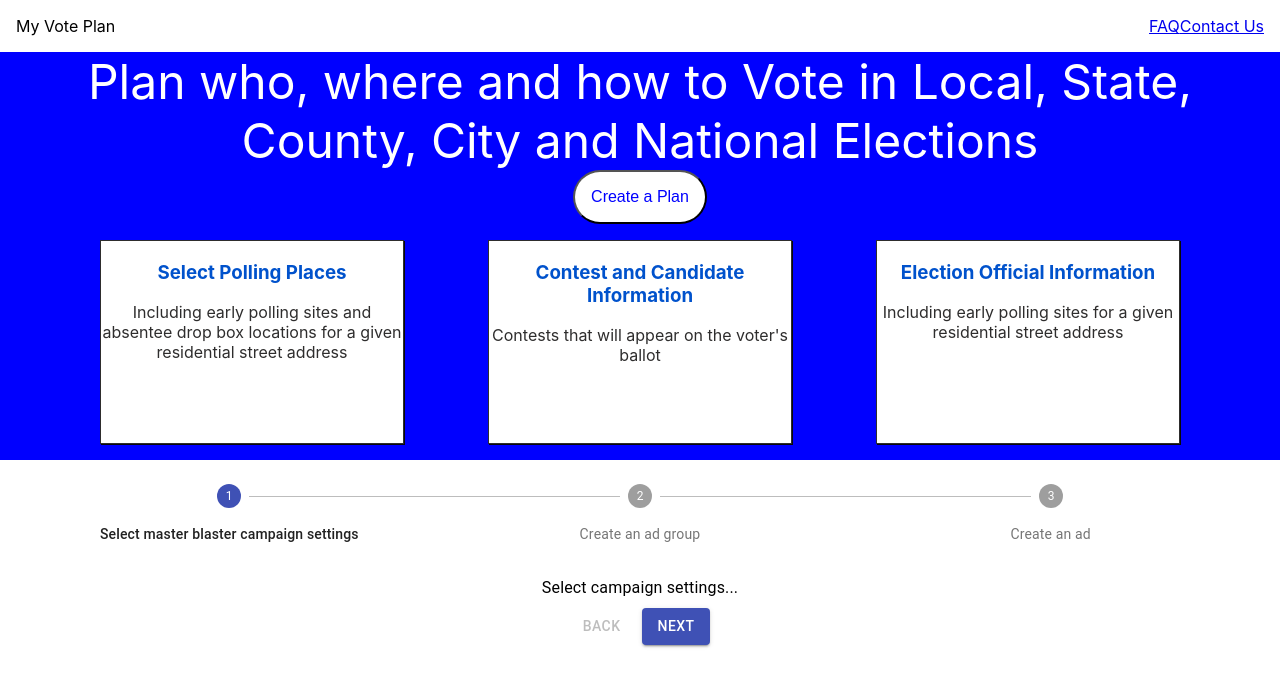
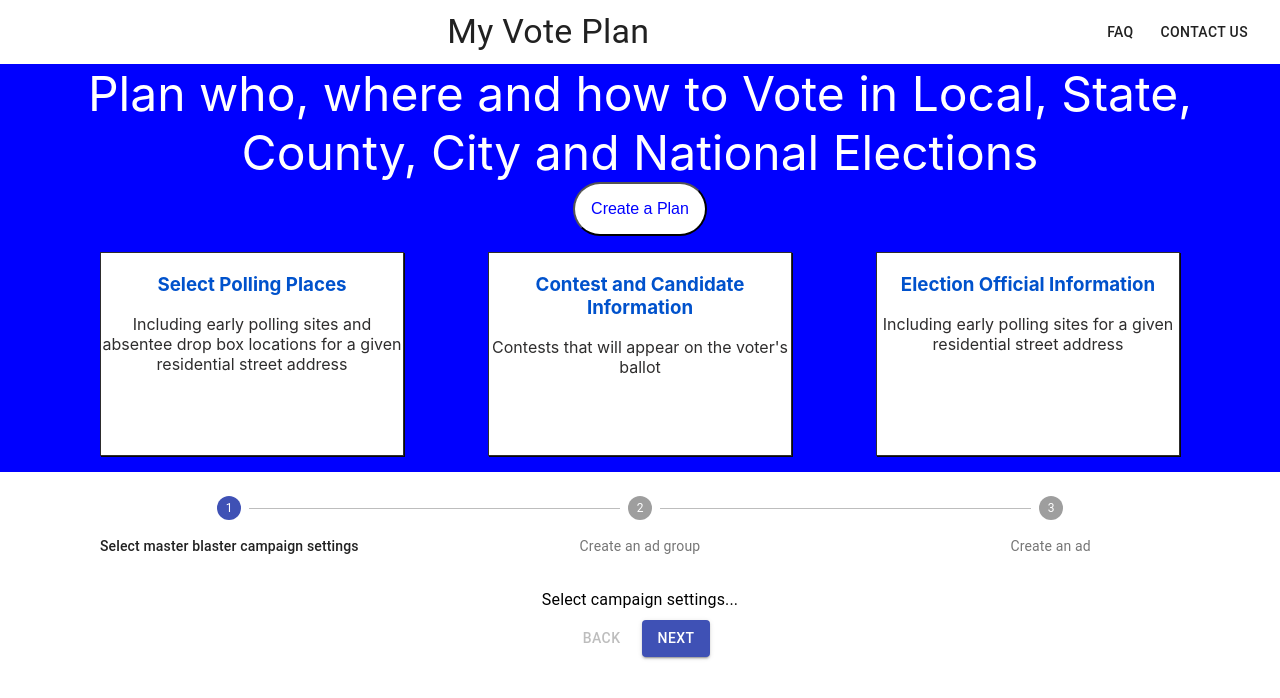
Before and after one commit to Jarquevious/myvoteplan.io, a React (Create React App) app: page / in a window 1280 px wide. Shown: the top 698 px of the page. Built offline with nearby package versions, Linux system fonts and the light colour scheme.

Commit message:
nav bar color changed to white

```diff
--- a/package.json
+++ b/package.json
@@ -44,5 +44,6 @@
       "last 1 firefox version",
       "last 1 safari version"
     ]
-  }
+  },
+  "devDependencies": {}
 }
--- a/src/components/navbar/navbar.js
+++ b/src/components/navbar/navbar.js
@@ -1,17 +1,38 @@
-/* eslint-disable jsx-a11y/anchor-is-valid */
-import './navbar.css'
+import React from 'react';
+import { makeStyles } from '@material-ui/core/styles';
+import AppBar from '@material-ui/core/AppBar';
+import Toolbar from '@material-ui/core/Toolbar';
+import Typography from '@material-ui/core/Typography';
+import Button from '@material-ui/core/Button';
+import IconButton from '@material-ui/core/IconButton';
+import MenuIcon from '@material-ui/icons/Menu';
 
-function Navbar() {
-    return(
-        <div className="Navbar">
-            <div>My Vote Plan</div>
-            <div>
-                <a href='#'>FAQ</a>
-                <a href='#'>Contact Us</a>
-            </div>
-        </div>
-    )
+const useStyles = makeStyles((theme) => ({
+  root: {
+    flexGrow: 1,
+  },
 
+  title: {
+    flexGrow: 1,
+    marginRight: theme.spacing(2),
+  },
+}));
+
+export default function ButtonAppBar() {
+  const classes = useStyles();
+
+  return (
+    <div className={classes.root}>
+      <AppBar color="white" position="static">
+        <Toolbar>
+
+          <Typography variant="h4" className={classes.title}>
+            My Vote Plan
+          </Typography>
+          <Button color="blue">FAQ</Button>
+          <Button color="blue">Contact Us</Button>
+        </Toolbar>
+      </AppBar>
+    </div>
+  );
 }
-
-export default Navbar
```
Also changed, not shown: src/components/form/form.js (+18 -0 lines), src/components/navbar/navbar.css (line endings or trailing spaces), 2 other files (tests, documents, lock files or other folders).
